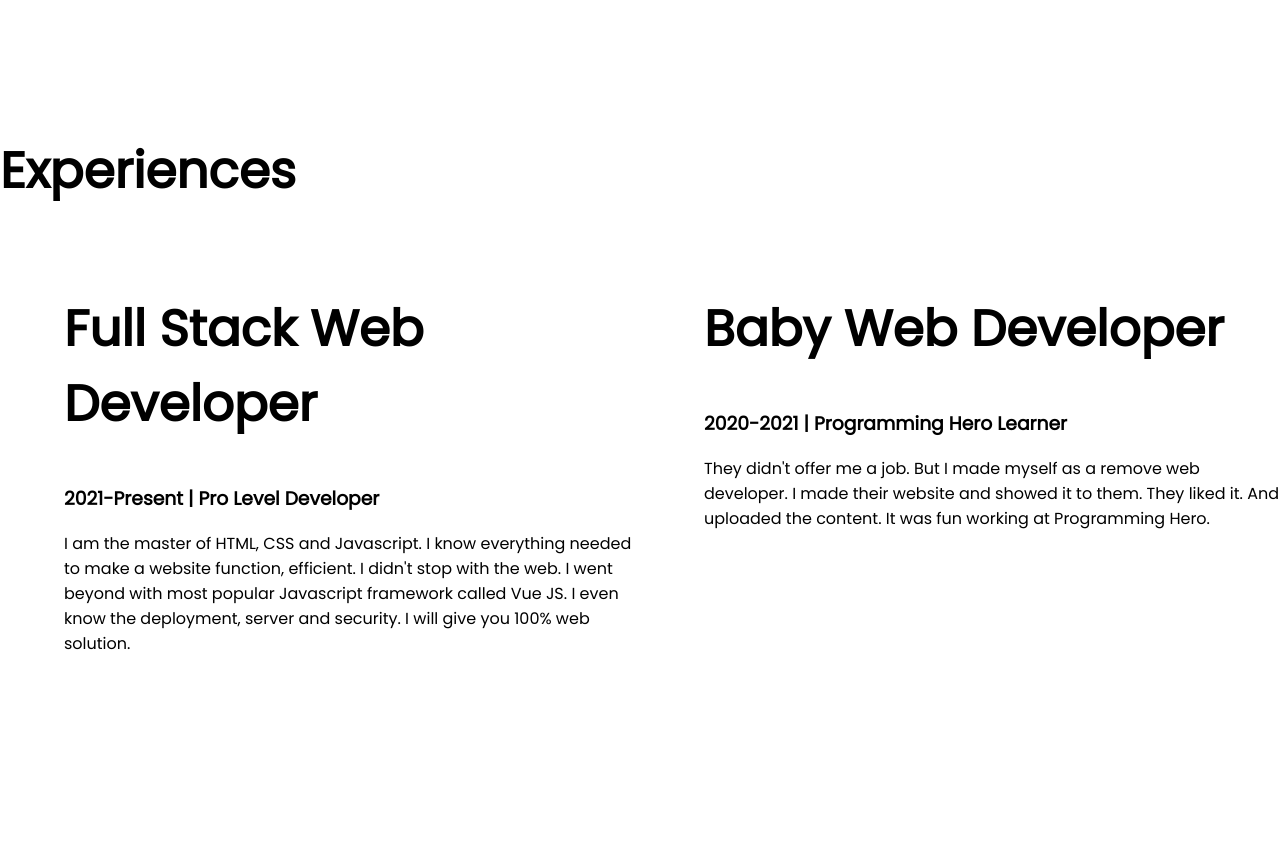
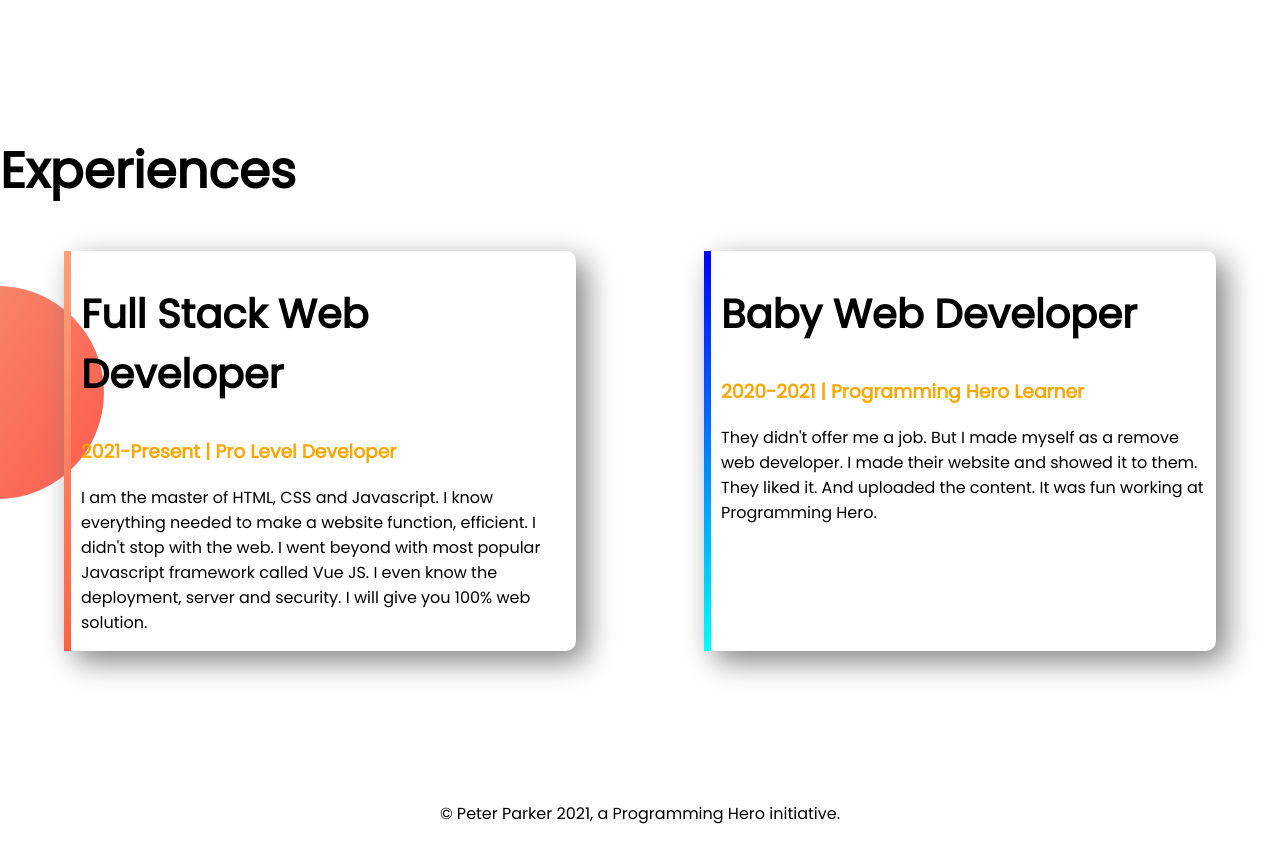
Before and after one commit to Sazid99246/developer-portfolio, a plain HTML site: page index.html in a window 1280 px wide. Shown: the part 1080-1922 px from the top of the page. Drawn offline with Linux system fonts and the light colour scheme.

Commit message:
footer and experience section done

```diff
--- a/index.html
+++ b/index.html
@@ -37,17 +37,20 @@
     <section class="experience-area">
         <h1>Experiences</h1>
         <div class="flexible-container">
-            <div class="half-width">
-                <h1>Full Stack Web Developer</h1>
-                <h3>2021-Present | Pro Level Developer</h3>
+            <div class="experience-item" id="full-stack-experience">
+                <h2>Full Stack Web Developer</h2>
+                <h3 class="orange-color">2021-Present | Pro Level Developer</h3>
                 <p>I am the master of HTML, CSS and Javascript. I know everything needed to make a website function, efficient. I didn't stop with the web. I went beyond with most popular Javascript framework called Vue JS. I even know the deployment, server and security. I will give you 100% web solution.</p>
             </div>
-            <div class="half-width">
-                <h1>Baby Web Developer</h1>
-                <h3>2020-2021 | Programming Hero Learner</h3>
+            <div class="experience-item" id="web-dev-experience">
+                <h2>Baby Web Developer</h2>
+                <h3 class="orange-color">2020-2021 | Programming Hero Learner</h3>
                 <p>They didn't offer me a job. But I made myself as a remove web developer. I made their website and showed it to them. They liked it. And uploaded the content. It was fun working at Programming Hero.</p>
             </div>
         </div>
     </section>
+    <footer>
+        <p>© Peter Parker 2021, a Programming Hero initiative.</p>
+    </footer>
 </body>
 </html>
--- a/style.css
+++ b/style.css
@@ -36,3 +36,32 @@ h1 {
     background-repeat: no-repeat;
     background-position:right;
 }
+.experience-item {
+    width: 40%;
+    margin-left: 5%;
+    margin-right: 5%;
+    padding-left: 10px;
+    border-radius: 10px;
+    box-shadow: 10px 10px 30px gray;
+}
+.experience-area {
+    background-image: url(images/exp-bg.png);
+    background-repeat: no-repeat;
+    background-position: left;
+}
+h2 {
+    font-size: 40px;
+}
+#web-dev-experience {
+    border-left: 7px solid;
+    border-image: linear-gradient(blue, cyan);
+    border-image-slice: 1;
+}
+#full-stack-experience {
+    border-left: 7px solid;
+    border-image: linear-gradient(lightsalmon, tomato);
+    border-image-slice: 1;
+}
+footer {
+    text-align: center;
+}
```
